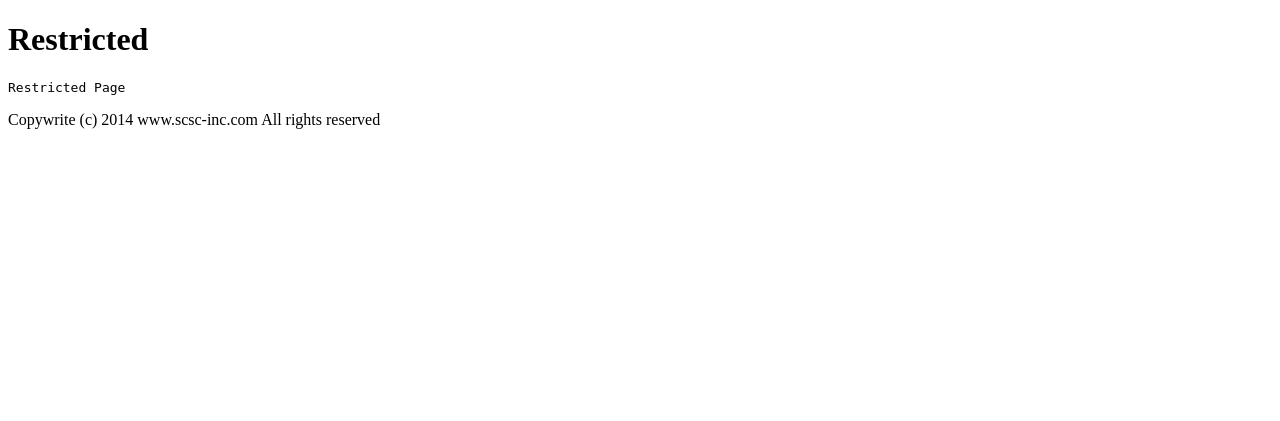
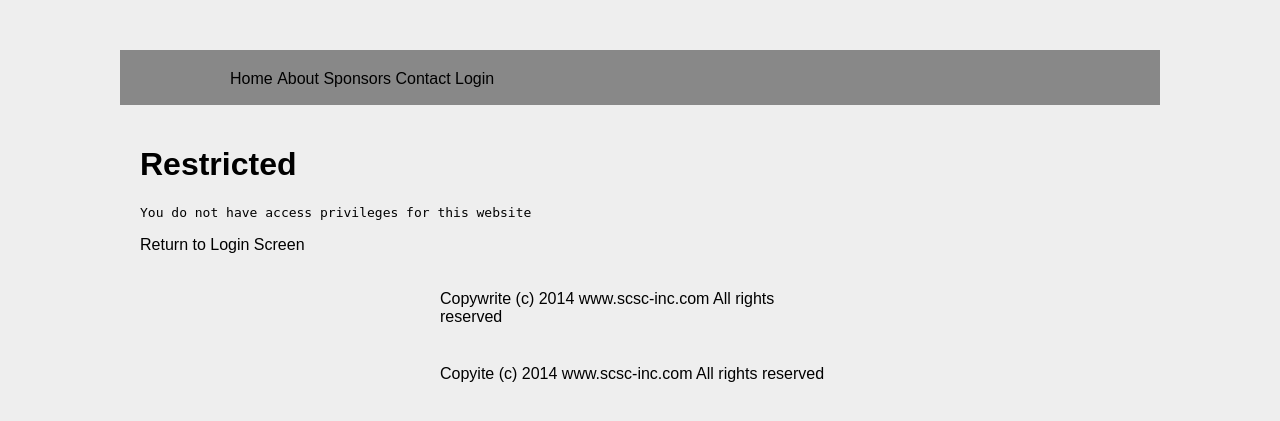
Before and after one commit to scsc-inc/babygirl, a CodeIgniter app: page /babygirl/index.php/home/restricted in a window 1280 px wide. Shown: the top 421 px of the page. Run offline with CodeIgniter, Linux system fonts and the light colour scheme.

Commit message:
Update source code

```diff
--- a/application/controllers/home.php
+++ b/application/controllers/home.php
@@ -3,11 +3,29 @@
 class home extends CI_Controller {
 
 	public function index() {
-		$this->login();
+		$this->view_home();
+	}
+	public function view_home() {
+		$this->load->model("model_db");
+		$data["results"] = $this->model_db->getData("Home");
+
+		$this->load->view("view_header");
+		$this->load->view("view_nav");
+		$this->load->view("view_content_home", $data);
+		$this->load->view("view_footer");
+	}
+	public function login()  {
+		$this->load->view("view_header");
+		$this->load->view("view_nav");
+		$this->load->view('view_login');
+		$this->load->view("view_footer");
 	}
 
-	public function login()  {
-		$this->load->view('view_login');
+	public function register()  {
+		$this->load->view("view_header");
+		$this->load->view("view_nav");
+		$this->load->view('view_register');
+		$this->load->view("view_footer");
 	}
 
 	public function members()  {
@@ -20,12 +38,99 @@ class home extends CI_Controller {
 	}
 
 	public function restricted()  {
+		$this->load->view("view_header");
+		$this->load->view("view_nav");
 		$this->load->view('view_restricted');
+		$this->load->view("view_footer");
 	}
 
 	public function logout()  {
 		$this->session->sess_destroy();
 		redirect('home/login');
+	}
+
+	public function about() {
+		$this->load->model("model_db");
+		$data["results"] = $this->model_db->getData("About");
+
+		$this->load->view("view_header");
+		$this->load->view("view_nav");
+		$this->load->view("view_about", $data);
+		$this->load->view("view_footer");
+	}
+	public function contact() {
+		$this->load->model("model_db");
+		$data["results"] = $this->model_db->getData("Contact");
+		$data["message"] = "";
+
+		$this->load->view("view_header");
+		$this->load->view("view_nav");
+		$this->load->view("view_contact", $data);
+		$this->load->view("view_footer");
+	}
+	public function send_email() {
+		$this->load->library("form_validation");
+		$data["message"] = "";
+
+		$this->form_validation->set_rules("FullName","Full Name", "required|alpha|xss_clean");
+		$this->form_validation->set_rules("Email","Email", "required|valid_email|xss_clean");
+		$this->form_validation->set_rules("Message","Message", "required|xss_clean");
+
+		if ($this->form_validation->run() == FALSE) {
+			$data["message"] = "Error!";
+
+			$this->load->view("view_header");
+			$this->load->view("view_nav");
+			$this->load->view("view_contact", $data);
+			$this->load->view("view_footer");
+
+		} else {
+			$data["message"] = "The email has successfully been sent!";
+
+			$this->load->library("email");
+
+			$this->email->from(set_value("Email"), set_value("FullName"));
+			$this->email->to("byuille@scsc-inc.com");
+			$this->email->subject("Test Message");
+			$this->email->message(set_value("Message"));
+
+			$this->email->send();
+
+			$this->email->print_debugger();
+
+			$this->load->view("view_header");
+			$this->load->view("view_nav");
+			$this->load->view("view_contact", $data);
+			$this->load->view("view_footer");
+			}
+	}
+	public function addstuff()
+	{
+		$this->load->model("math");
+		echo $this->math->add(2,2);
+	}
+
+	public function getvalues(){
+		$this->load->model("get_content");
+		$data["results"] = $this->get_content->getall();
+		$this->load->view("view_content",$data);
+	}
+
+	public function register_validation()  {
+
+		$this->load->library('form_validation');
+
+		$this->form_validation->set_rules('email', 'Email', 'required|trim|valid_email|xss_clean|is_uniqe[users.email]');
+		$this->form_validation->set_rules('password1', 'Password', 'required|trim|xss_clean');
+		$this->form_validation->set_rules('password2', 'Confirm Password', 'required|trim|xss_clean|matches[password1]');
+
+		if ($this->form_validation->run()) {
+
+			echo "Pass";
+
+		} else {
+			echo "Fail";
+		}
 	}
 
 	public function login_validation() {
--- a/application/views/view_restricted.php
+++ b/application/views/view_restricted.php
@@ -1,25 +1,16 @@
-<!DOCTYPE html>
-<html lang="en">
-<head>
-	<meta charset="utf-8">
-	<title>Restricted Page</title>
 
-</head>
-<body>
-
-<div id="container">
+<div id="content">
 
 <h1>Restricted</h1>
 	<?php
 		echo "<pre>";
-		echo "Restricted Page";
+		echo "You do not have access privileges for this website";
 		echo "</pre>";
 	?>
+
+	</p> <?php echo anchor(base_url()."home/register_user", "Return to Login Screen"); ?>
 
 	<div id="footer">
 		<p>Copywrite (c) 2014 www.scsc-inc.com All rights reserved</p>
 	</div>
 </div>
-
-</body>
-</html>
```
Also changed, not shown: application/models/get_content.php (added, +9 -0 lines), application/views/view_login.php (+7 -12 lines), application/views/view_register.php (added, +29 -0 lines), application/views/view_about.php (renamed from application/views/view_content_about.php).
